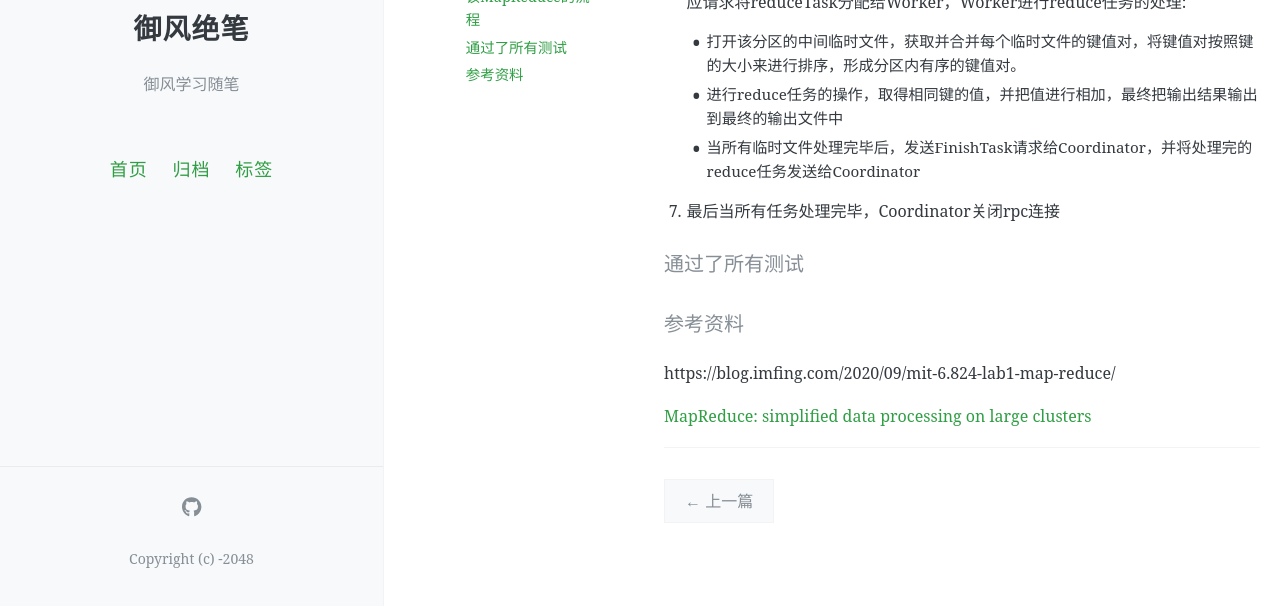
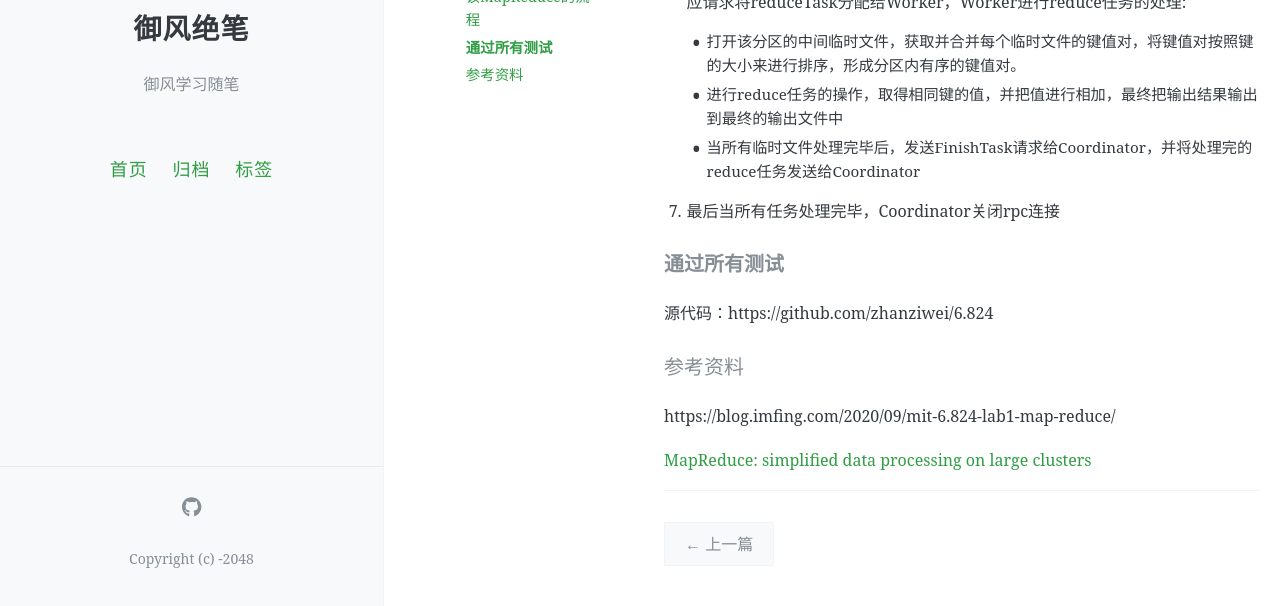
Before and after one commit to zhanziwei/yufeng_blog, a Jekyll site: the page built from _posts/2021-05-13-lab1.md, in a window 1280 px wide and 900 px high, scrolled down 3339 px, cut to the strip 294-900 px from the top of the window. Built offline with Jekyll 4.4.1, drawn with Linux system fonts in a browser that asks for light colours; comment, search, counter and statistics services are not loaded; before the commit the page ends 4196 px from its top, so only the background shows below that.

Commit message:
添加代码地址

```diff
--- a/_posts/2021-05-13-lab1.md
+++ b/_posts/2021-05-13-lab1.md
@@ -171,7 +171,9 @@ toc: true
 
 7. 最后当所有任务处理完毕，Coordinator关闭rpc连接
 
-#### 通过了所有测试
+#### **通过所有测试**
+
+源代码：https://github.com/zhanziwei/6.824
 
 #### 参考资料
 
```
